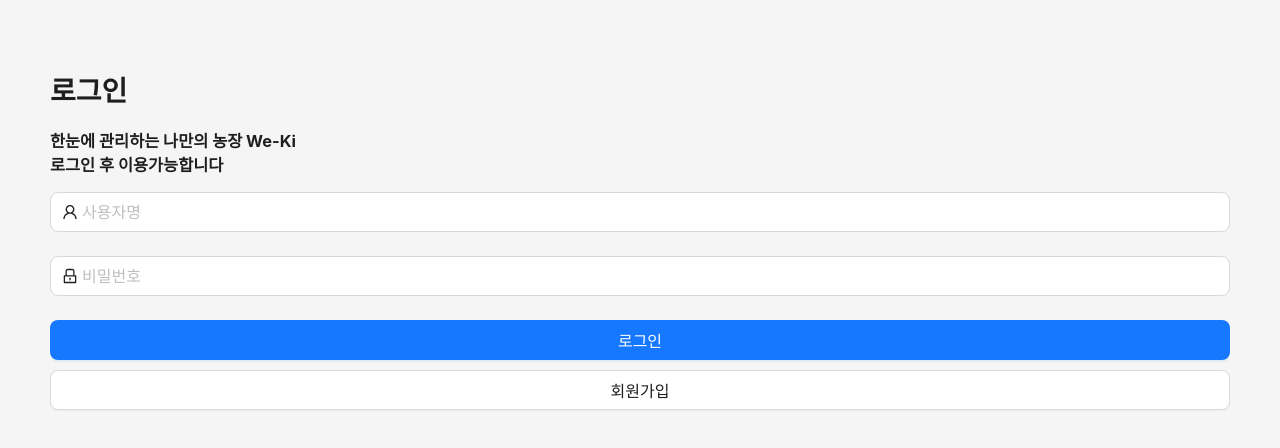
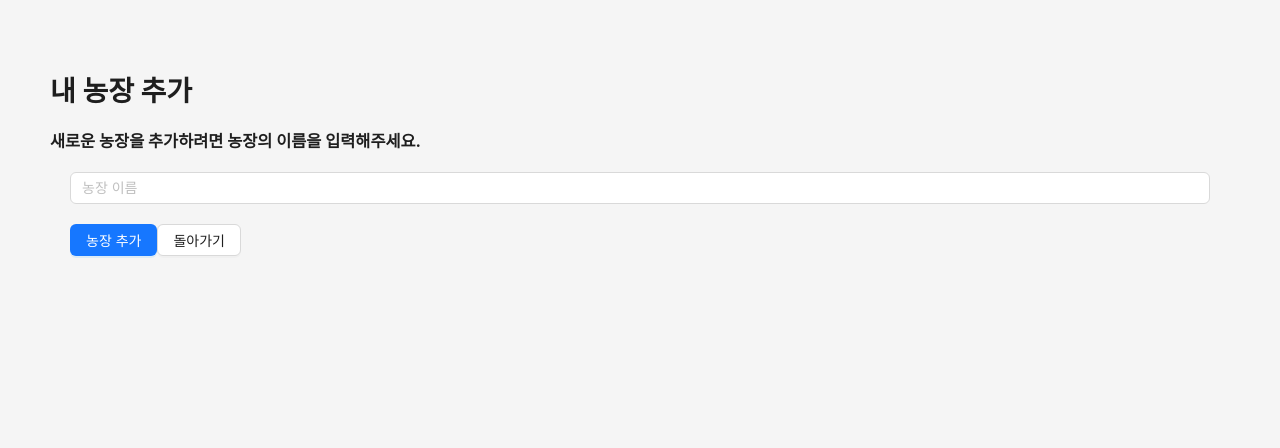
Before and after one commit to We-Ki/Frontend, a React (Create React App) app: page /#/farmadd in a window 1280 px wide. Before the commit this address led to /#/signin. Shown: the top 448 px of the page. Built offline with nearby package versions, Linux system fonts and the light colour scheme; what @enact/webos would draw is missing.

Commit message:
농장 추가 버튼 추가

```diff
--- a/src/App.js
+++ b/src/App.js
@@ -10,6 +10,7 @@ import SignIn from "./pages/SignIn";
 import SignUp from "./pages/SignUp";
 import NotFound from "./pages/NotFound";
 import WIFI from "./pages/WIFI";
+import FarmAdd from "./pages/FarmAdd";
 
 import { IsLoginProvider } from "./contexts/IsLoginContext";
 import PrivateRoute from "./routes/PrivateRoute";
@@ -57,6 +58,7 @@ const Demo = () => {
             <Route path="/signup" element={<SignUp />} />
             <Route path="/signin" element={<SignIn />} />
             <Route path="/wifi" element={<WIFI />} />
+            <Route path="/farmadd" element={<FarmAdd />} />
 
           </Route>
 
--- /dev/null
+++ b/src/pages/FarmAdd.jsx
@@ -0,0 +1,41 @@
+import React, { useState } from "react";
+import { Input, Button } from "antd";
+import ContentHeader from "../components/ContentHeader";
+import { useNavigate } from "react-router-dom";
+
+const FarmAdd = () => {
+  const [farmName, setFarmName] = useState("");
+  const navigate = useNavigate();
+
+  const handleAddFarm = () => {
+    console.log("농장 이름:", farmName);
+    // 여기에 농장 추가 로직을 넣으면 됩니다. 예: 서버로 API 요청
+  };
+
+  return (
+    <>
+      <ContentHeader title={"내 농장 추가"} sub={"새로운 농장을 추가하려면 농장의 이름을 입력해주세요."} />
+      <div style={{ margin: "20px" }}>
+        <Input
+          placeholder="농장 이름"
+          value={farmName}
+          onChange={(e) => setFarmName(e.target.value)}
+          style={{ marginBottom: "10px" }}
+        />
+        <Button type="primary" onClick={handleAddFarm}>
+          농장 추가
+        </Button>
+        <Button
+          onClick={() => {
+            navigate("/farms");
+          }}
+          style={{ marginTop: "10px" }}
+        >
+          돌아가기
+        </Button>
+      </div>
+    </>
+  );
+};
+
+export default FarmAdd;
--- a/src/pages/Home.jsx
+++ b/src/pages/Home.jsx
@@ -1,12 +1,27 @@
 import React from "react";
 import FarmList from "../components/FarmList/FarmList";
 import ContentHeader from "../components/ContentHeader";
+import { Button } from "antd";  // Ant Design의 버튼 사용
+import { useNavigate } from "react-router-dom";  // 페이지 이동을 위해 useNavigate 사용
 
-const Home = () => (
-  <>
-    <ContentHeader title={"내 농장"} sub={"한눈에 관리하는\n나만의 농장"} />
-    <FarmList url={`http://${process.env.REACT_APP_API_URL}/farms/joined`} />
-  </>
-);
+const Home = () => {
+  const navigate = useNavigate();  // 페이지 이동 함수
+
+  const handleAddFarm = () => {
+    navigate("/farmadd");  // "농장 추가" 버튼 클릭 시 farmadd 경로로 이동
+  };
+
+  return (
+    <>
+      <div style={{ display: 'flex', justifyContent: 'space-between', alignItems: 'center' }}>
+        <ContentHeader title={"내 농장"} sub={"한눈에 관리하는\n나만의 농장"} />
+        <Button type="primary" onClick={handleAddFarm} style={{ marginRight: '20px' }}>
+          농장 추가
+        </Button>
+      </div>
+      <FarmList url={`http://${process.env.REACT_APP_API_URL}/farms/joined`} />
+    </>
+  );
+};
 
 export default Home;
```
